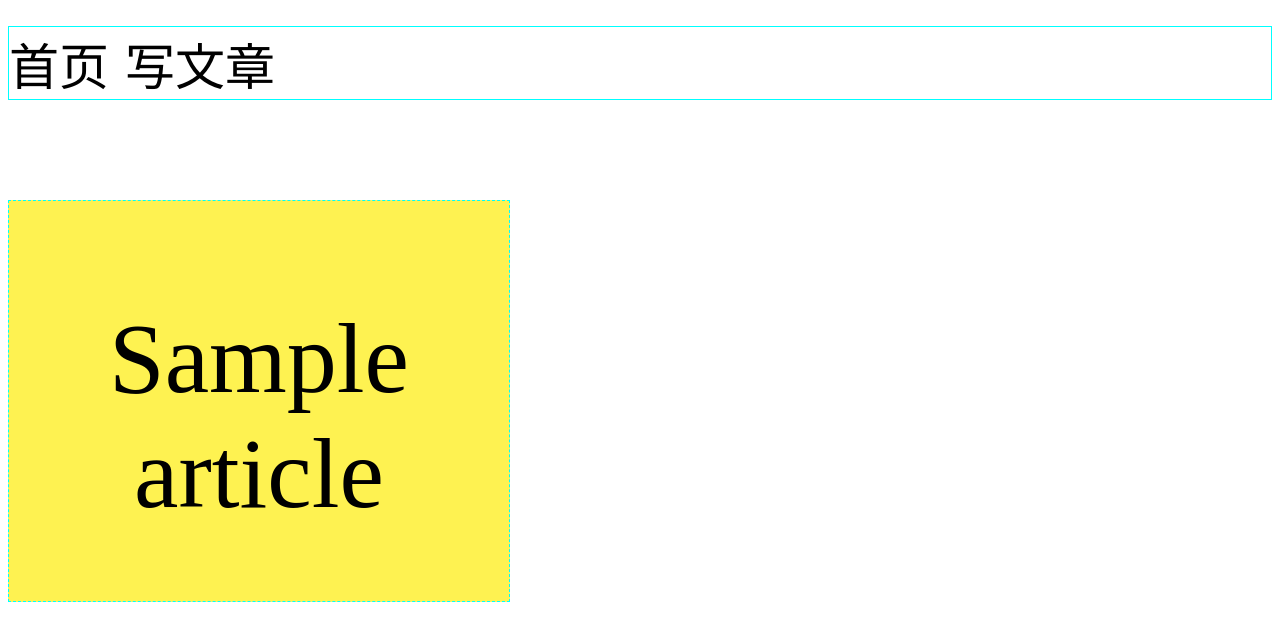
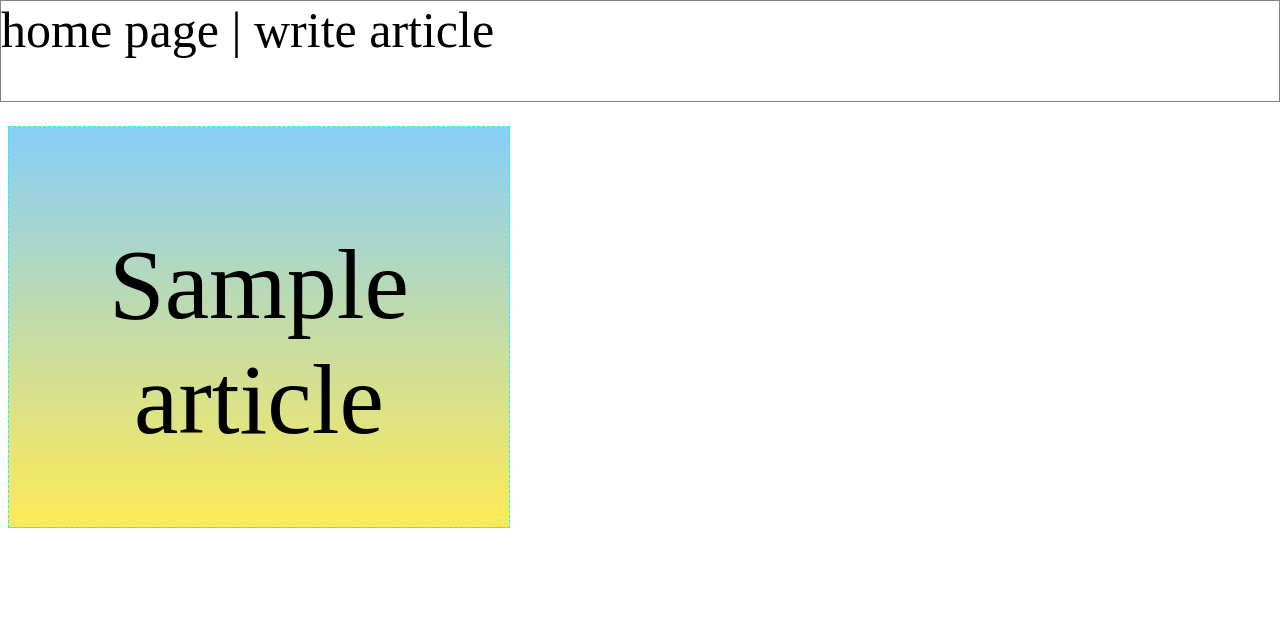
Before and after one commit to caijunyi08/blogsystem, a Django app: page / in a window 1280 px wide. Shown: the top 641 px of the page. Run offline with Django 3.2, Linux system fonts and the light colour scheme; tables that the repository leaves empty hold one stand-in row (values such as "Sample post").

Commit message:
Add files via upload

```diff
--- a/blogproject/blog/template/blog/edit_page.html
+++ b/blogproject/blog/template/blog/edit_page.html
@@ -2,16 +2,16 @@
 <html lang="en">
 <head>
     <meta charset="UTF-8">
-    <title>编写我的博客</title>
+    <title>write my blog</title>
 </head>
 <body>
 <form action="{% url 'blog:edit_action' %}" method="post">
     {% csrf_token %}
-    <label>标题：
+    <label>title:
         <input type="text" name="title">
     </label>
     <br>
-    内容：
+    content:
     <br>
     <label>
         <textarea cols="60" rows="6" name="context"></textarea>
--- a/blogproject/blog/template/blog/index.html
+++ b/blogproject/blog/template/blog/index.html
@@ -30,13 +30,51 @@
             font-size: 100px;
         }
     </style>
+        <style type="text/css">
+    nav{
+        border:aqua solid 1px;
+        font-size:50px;
+    }
+    nav a:hover{
+            color: green;
+    }
+    nav a{
+        text-decoration: none;
+        color:black;
+    }
+    .article_title{
+        border: aqua dashed 1px;
+        width: 500px;height: 400px;
+        background-image: linear-gradient(lightskyblue,#ffea56);
+        margin-bottom: 10px;
+        margin-top:100px ;
+    }
+    .article_title:hover{
+        background-image: linear-gradient(#80c513,#ff5ee8);
+    }
+    .article_title p{
+        text-align: center;
+        font-size: 100px;
+    }
+    </style>
+    <style type="text/css">
+        nav{
+            position: fixed;
+            height: 100px;
+            left: 0;
+            right: 0;
+            border: 1px gray solid;
+            margin-bottom: 100px;
+            background: white;
+            top:0px;
+    </style>
 </head>
 <body>
 <br>
 <nav id="top">
-    <a href="/">首页</a>
-    &nbsp;&nbsp;
-    <a href="/edit">写文章</a>
+    <a href="/">home page</a> |
+
+    <a href="/edit">write article</a>
 </nav>
 <!--article-->
 {% for articles in article %}
```
Also changed, not shown: blogproject/blog/template/blog/article.html (+5 -5 lines).
